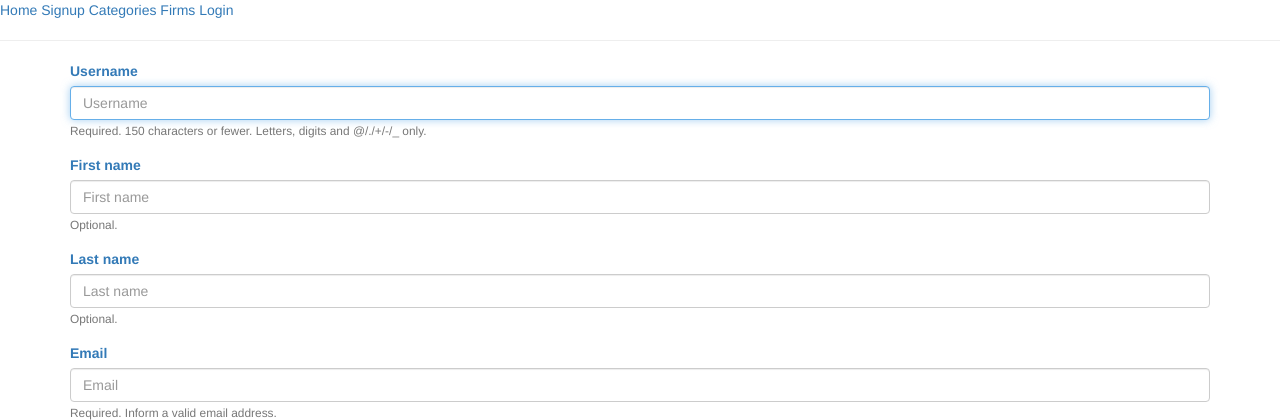
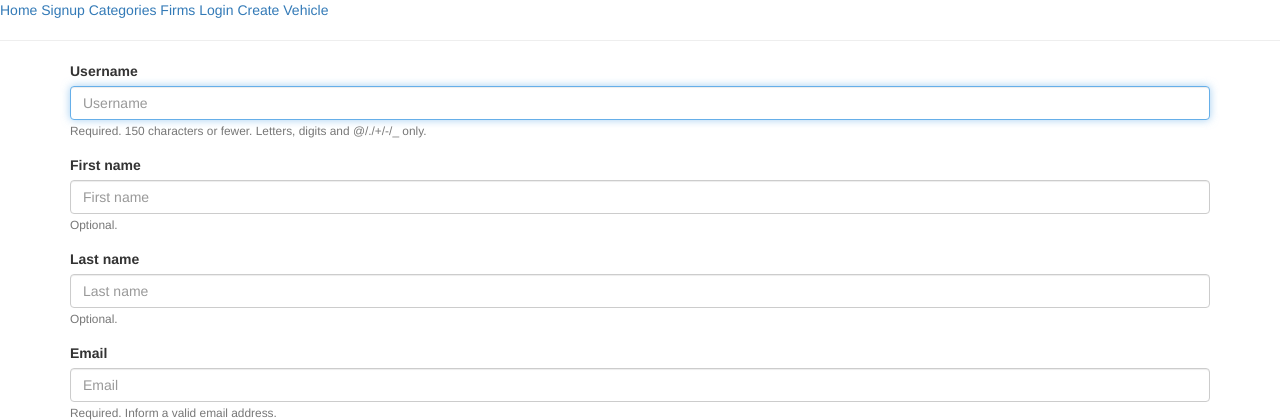
Before and after one commit to zahidkizmaz/VehicleShop, a Django app: page /signup/ in a window 1280 px wide. Shown: the top 420 px of the page. Run offline with Django 3.2, Linux system fonts and the light colour scheme; data that the repository does not hold is empty; some libraries are stand-ins or nearby versions.

Commit message:
create vehicle url added to base html

```diff
--- a/shop/templates/shop/base.html
+++ b/shop/templates/shop/base.html
@@ -14,6 +14,7 @@
 	<a href={% url "categorylist" %}>Categories<a/>
 	<a href={% url "firmlist" %}>Firms<a/>
 	<a href={% url "login" %}>Login<a/>
+	<a href={% url "createvehicle" %}> Create Vehicle </a>
 	<hr>
 
 	<div class="container">
```
